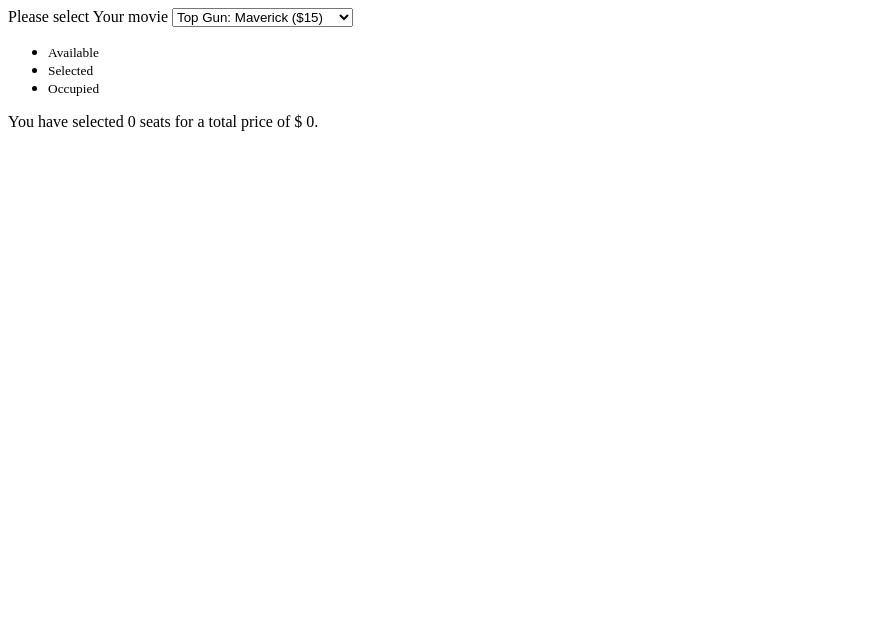
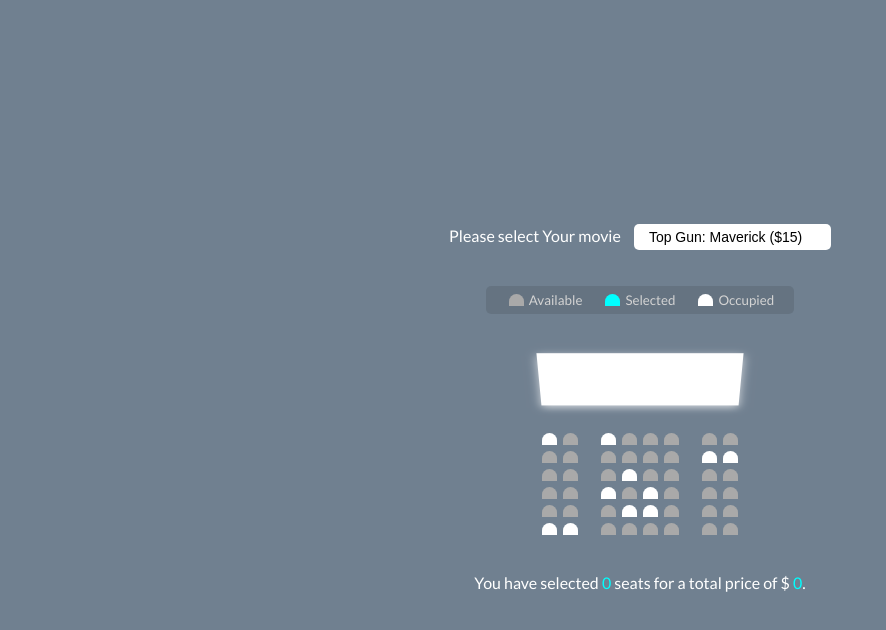
Before and after one commit to Sarfaraz45/Javascript-Projects, a plain HTML site: page P02/index.html in a window 1280 px wide. Shown: the whole page, without its empty margins (0-886 px from the left). Drawn offline with Linux system fonts and the light colour scheme.

Commit message:
Added Css
Added CSS to P-02

```diff
--- a/P02/style.css
+++ b/P02/style.css
@@ -0,0 +1,110 @@
+@import url('https://fonts.googleapis.com/css2?family=Lato&family=Open+Sans:ital,wght@0,400;1,500&display=swap');
+
+*{
+    box-sizing: border-box;
+}
+
+body{
+    background-color: slategray;
+    display: flex;
+    flex-direction: column;
+    color: white;
+    align-items: center;
+    justify-content: center;
+    height: 100vh;
+    font-family: 'Lato', sans-serif;
+    margin: 0;
+}
+.movie-container{
+    margin: 20px 0;
+}
+
+.movie-container select{
+    background-color: white;
+    border: 0;
+    border-radius: 5px;
+    font-size: 14px;
+    margin-left: 10px;
+    padding: 5px 15px 5px 15px;
+    appearance: none;
+    -moz-appearance: none;
+    -webkit-appearance: none;
+}
+
+.seat{
+    background-color: darkgray;
+    height: 12px;
+    width: 15px;
+    margin: 3px;
+    border-top-left-radius: 10px;
+    border-top-right-radius: 10px;
+}
+
+.seat.selected{
+    background-color: aqua;
+}
+
+.seat.occupied{
+    background-color: white;
+}
+
+.seat:nth-of-type(2){
+    margin-right: 20px;
+}
+.seat:nth-last-of-type(2){
+    margin-left:20px;
+}
+
+.seat:not(.occupied):hover{
+    cursor:pointer;
+    transform: scale(1.2);
+}
+
+.legend{
+    background-color: rgba(0, 0, 0, 0.1);
+    padding: 5px 10px;
+    border-radius: 5px;
+    color: lightgray;
+    list-style-type: none;
+    display: flex;
+    justify-content: space-between;
+}
+
+.legend li{
+    display: flex;
+    align-items: center;
+    justify-content: center;
+    margin: 0px 10px;
+}
+
+.legend li small{
+    margin-left: 2px;
+}
+.legend .seat:not(.occupied):hover{
+    cursor:default;
+    transform: scale(1);
+}
+.row{
+    display: flex;
+}
+
+.container{
+    perspective: 1000px;
+    margin-bottom: 30px;
+}
+.screen{
+    background-color: white;
+    height: 70px;
+    width: 100%;
+    margin: 15px 0px;
+    transform: rotateX(-45deg);
+    box-shadow: 0 3px 10px rgba(255, 255, 255, 0.7);
+}
+
+p.text{
+    margin: 5px 0px;
+}
+
+p.text span{
+    color: aqua;
+}
```
Also changed, not shown: P02/index.html (+11 -0 lines).
